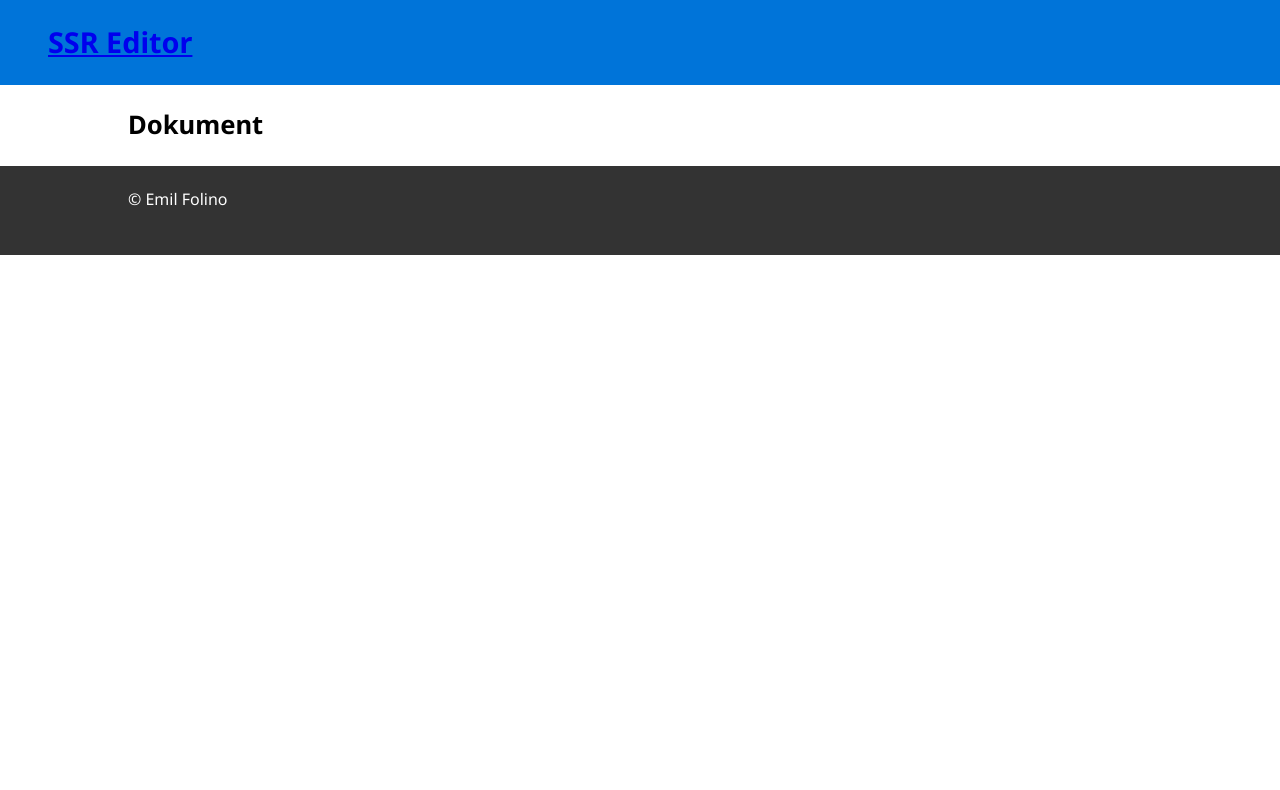
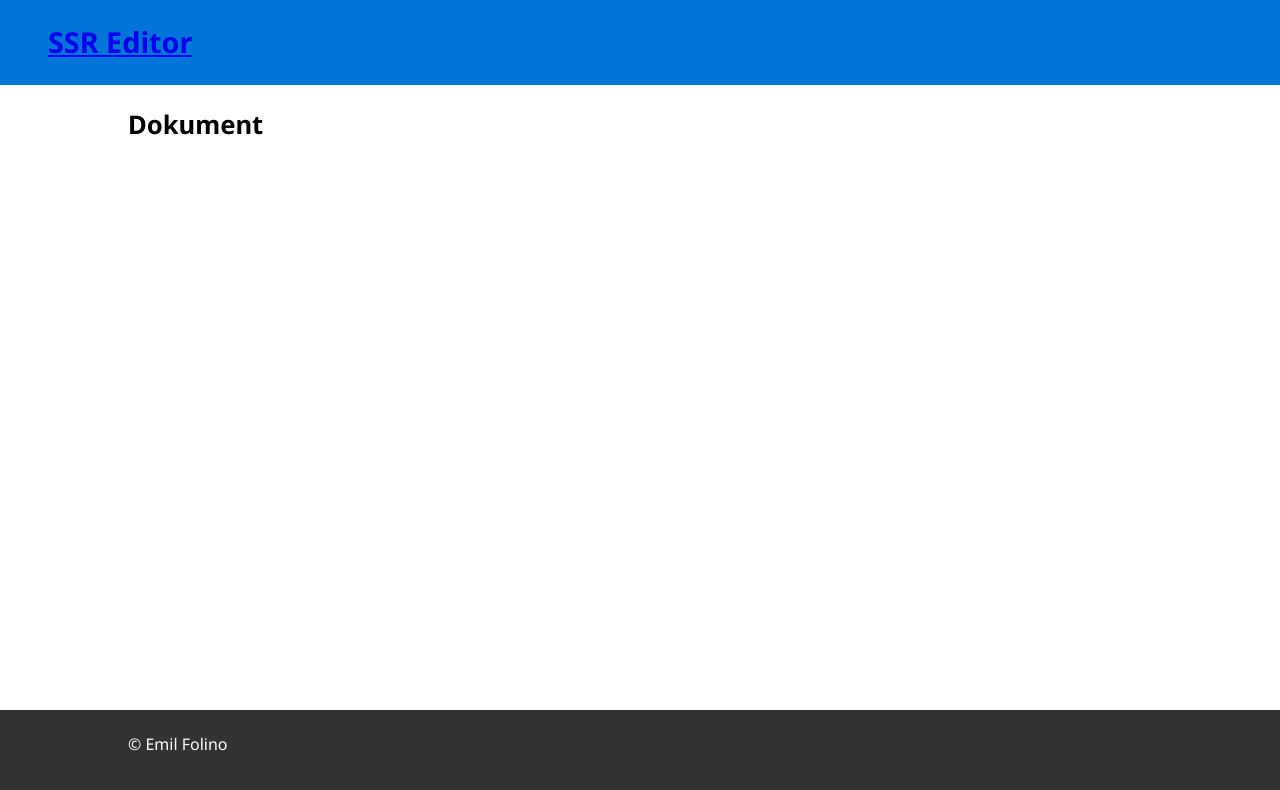
Before and after one commit to 7rip7ych/lucid-frontend, a React (Vite) app: page / in a window 1280 px wide. Shown: the top 790 px of the page. Built offline with nearby package versions, Linux system fonts and the light colour scheme.

Commit message:
Format root as body

```diff
--- a/src/style/style.css
+++ b/src/style/style.css
@@ -17,6 +17,13 @@ body {
     font-optical-sizing: auto;
     font-weight: normal;
     font-style: normal;
+    display: flex;
+    flex-direction: column;
+    height: 100%;
+}
+
+/* Same properties as body */
+#root {
     display: flex;
     flex-direction: column;
     height: 100%;
```
